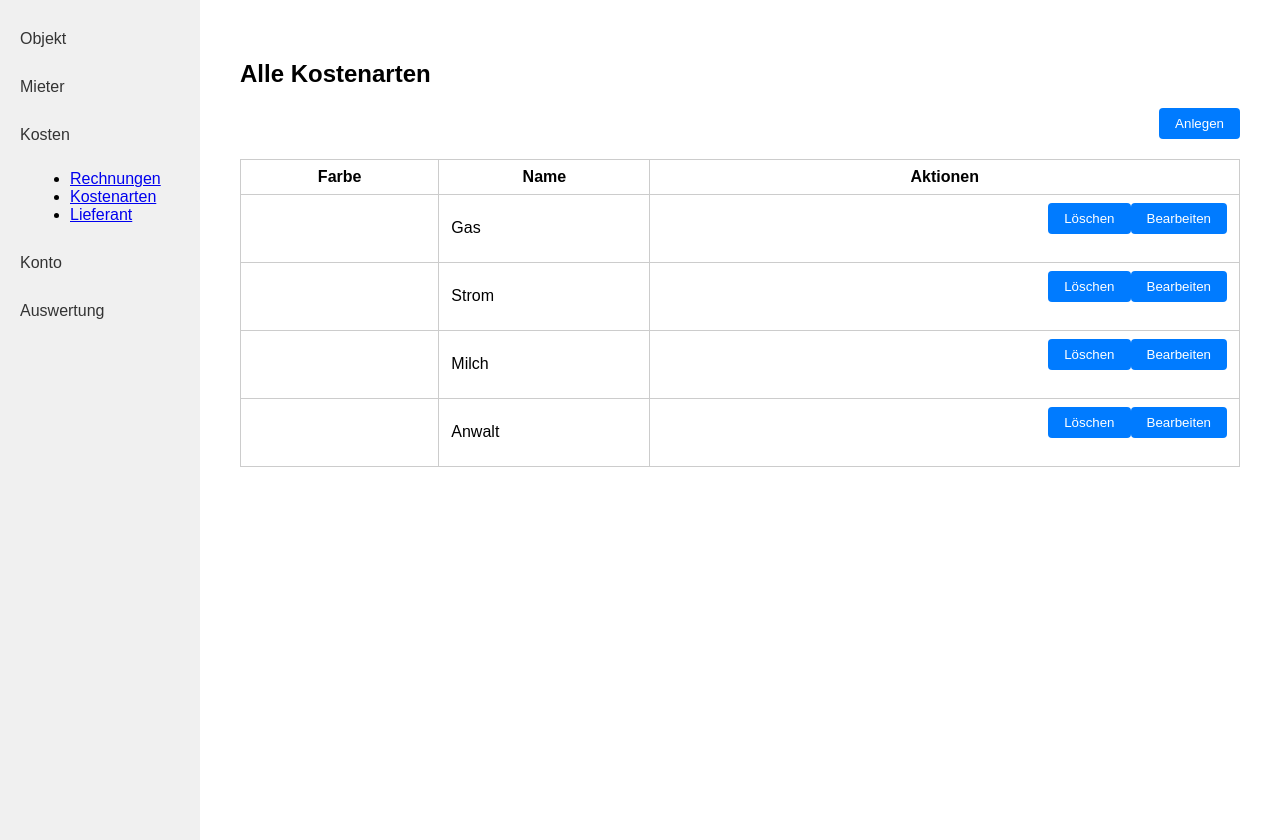
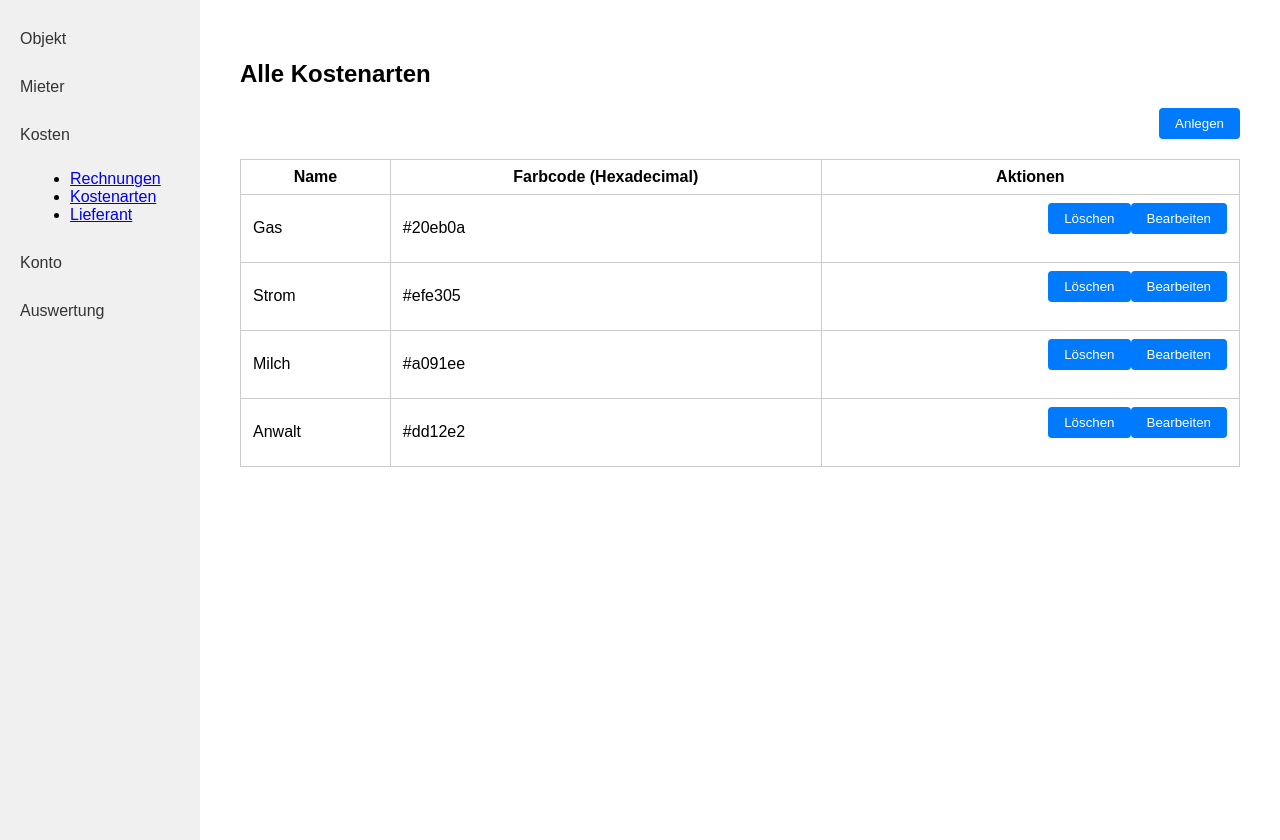
Before and after one commit to JonnyDKahle/kostenpruefung-mietobjekte, a Django app: page /kostenarten/ in a window 1280 px wide. Run offline with Django 4.2, Linux system fonts and the light colour scheme; a user stored in the database is signed in; data comes from the database, SQL or seed files in the repository; both versions use the stored data as it was after the commit.

Commit message:
Farbanzeige als Hexadecimal

```diff
--- a/kostenpruefung_mietobjekte_app/templates/kostenpruefung_mietobjekte_app/kostenarten.html
+++ b/kostenpruefung_mietobjekte_app/templates/kostenpruefung_mietobjekte_app/kostenarten.html
@@ -28,16 +28,14 @@
         </form>
         <table class="object-table">
             <tr>
-                <th>Farbe</th>
                 <th>Name</th>
+                <th>Farbcode (Hexadecimal)</th>
                 <th>Aktionen</th>
             </tr>
             {% for k in kostenarten %}
             <tr>
-                <td>
-                    <!-- <div class="color-preview" style="background-color: {{ k.farbe }};" title="Farbe: {{ k.farbe }}"></div> -->
-                </td>
                 <td>{{ k.name }}</td>
+                <td>{{ k.farbe }}</td>
                 <td class="objekt-actions">
                     <form action="{% url 'kostenpruefung_mietobjekte_app:rechnungsart_update' k.id %}" method="get" class="inline-form">
                         <button class="action-btn" type="submit">Bearbeiten</button>
```
Also changed, not shown: db.sqlite3.
